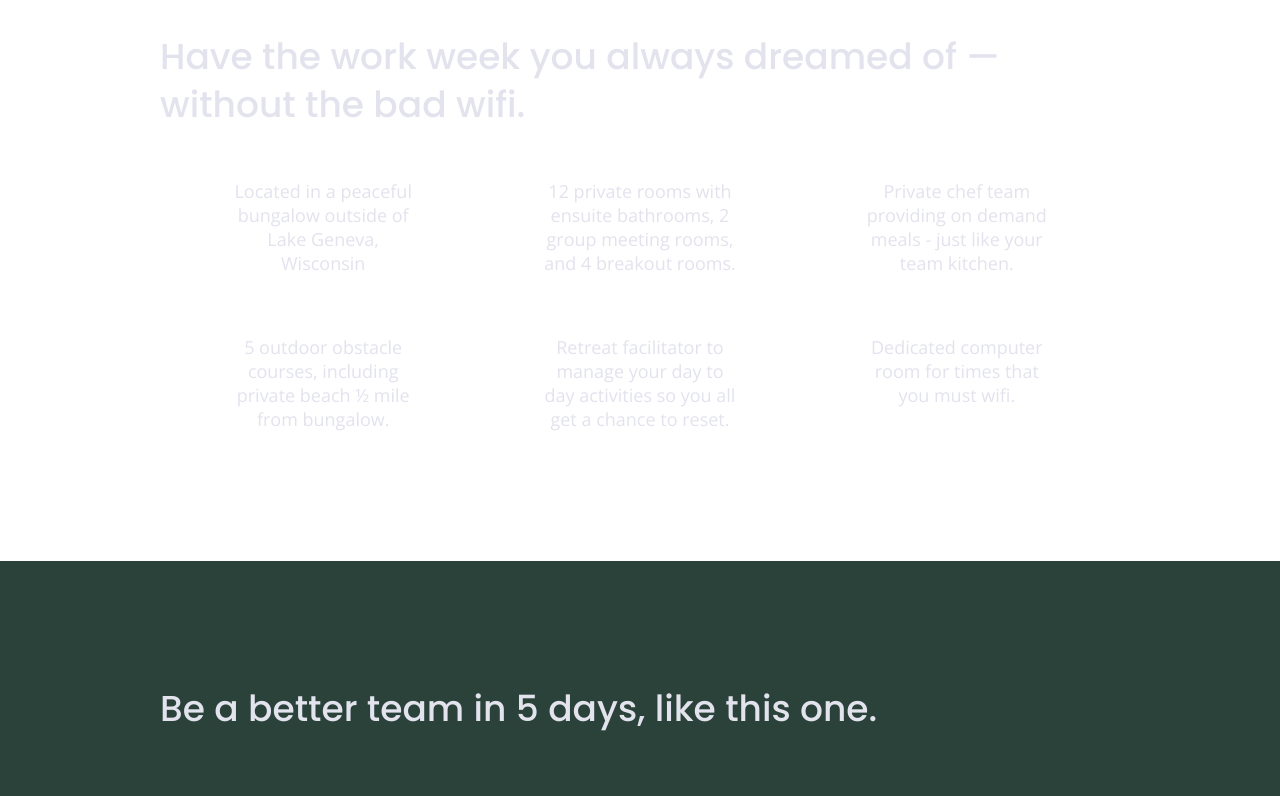
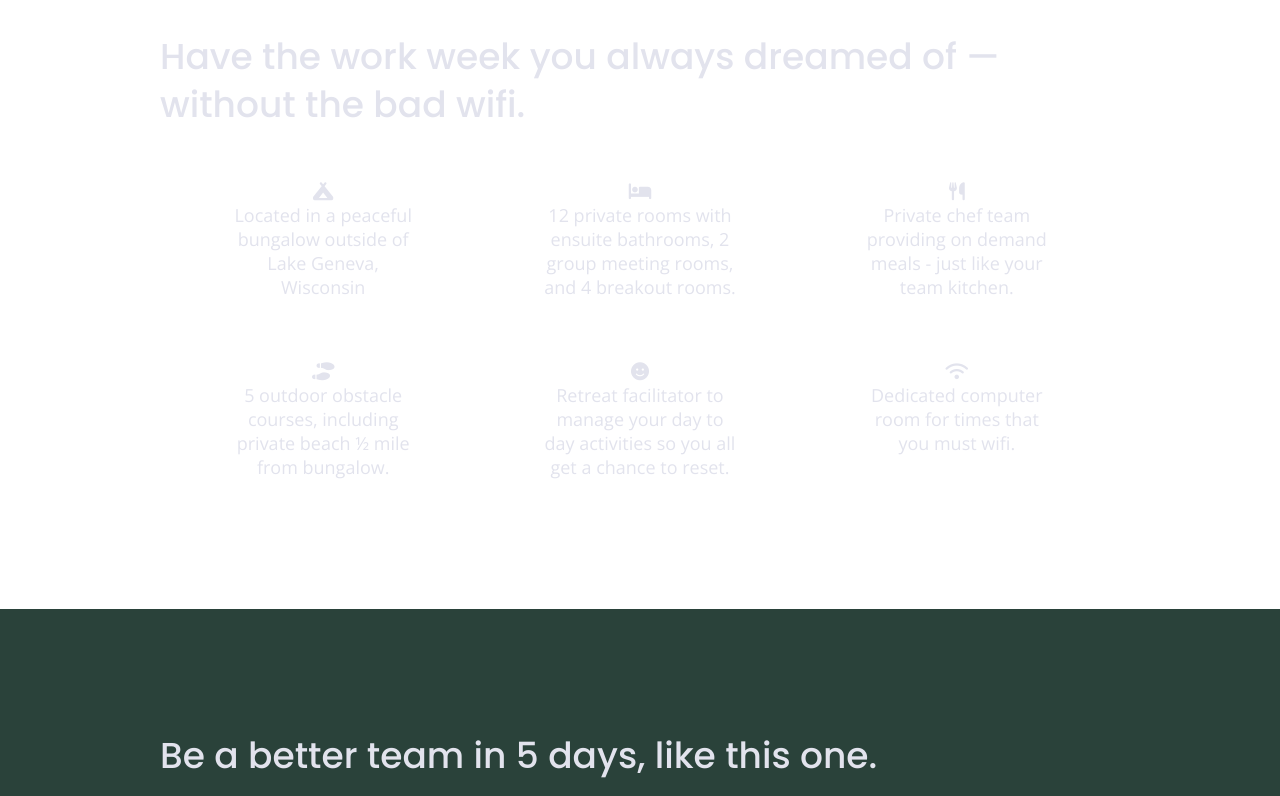
Before and after one commit to robertoninob/Module-9-responsive-website-project---unplugged, a website: page index.html in a window 1280 px wide. Shown: the part 1068-1864 px from the top of the page. Drawn offline with nearby package versions, Linux system fonts and the light colour scheme.

Commit message:
Add files via upload

```diff
--- a/index.html
+++ b/index.html
@@ -15,7 +15,7 @@
   <link rel="manifest" href="site.webmanifest">
   <link rel="apple-touch-icon" href="icon.png">
   <!-- Place favicon.ico in the root directory -->
-
+  <script src="https://kit.fontawesome.com/1ddc580df5.js" crossorigin="anonymous"></script>
   <!-- Google Fonts -->
   <link
     href="https://fonts.googleapis.com/css2?family=Open+Sans:ital,wght@0,300..800;1,300..800&family=Poppins:ital,wght@0,100;0,200;0,300;0,400;0,500;0,600;0,700;0,800;0,900;1,100;1,200;1,300;1,400;1,500;1,600;1,700;1,800;1,900&display=swap"
@@ -70,33 +70,33 @@
         <h2>Have the work week you always dreamed of — without the bad wifi.</h2>
         <div class="features-items">
           <article>
-            <p class="fontawesome-icon"></p>
+            <p class="fontawesome-icon"><i class="fas fa-campground"></i></p>
             <p class="features-item-description">
               Located in a peaceful bungalow outside of Lake Geneva, Wisconsin</p>
           </article>
           <article>
-            <p class="fontawesome-icon"></p>
+            <p class="fontawesome-icon"><i class="fas fa-bed"></i></p>
             <p class="features-item-description">12 private rooms with ensuite bathrooms, 2 group meeting rooms, and 4
               breakout rooms.</p>
           </article>
           <article>
-            <p class="fontawesome-icon"></p>
+            <p class="fontawesome-icon"><i class="fas fa-utensils"></i></p>
             <p class="features-item-description">Private chef team providing on demand meals - just like your team
               kitchen.
             </p>
           </article>
           <article>
-            <p class="fontawesome-icon"></p>
+            <p class="fontawesome-icon"><i class="fas fa-shoe-prints"></i></p>
             <p class="features-item-description">5 outdoor obstacle courses, including private beach ½ mile from
               bungalow.</p>
           </article>
           <article>
-            <p class="fontawesome-icon"></p>
+            <p class="fontawesome-icon"><i class="fas fa-smile"></i></p>
             <p class="features-item-description">Retreat facilitator to manage your day to day activities so you all get
               a chance to reset.</p>
           </article>
           <article>
-            <p class="fontawesome-icon"></p>
+            <p class="fontawesome-icon"><i class="fas fa-wifi"></i></p>
             <p class="features-item-description">Dedicated computer room for times that you must wifi.</p>
           </article>
         </div>
```
